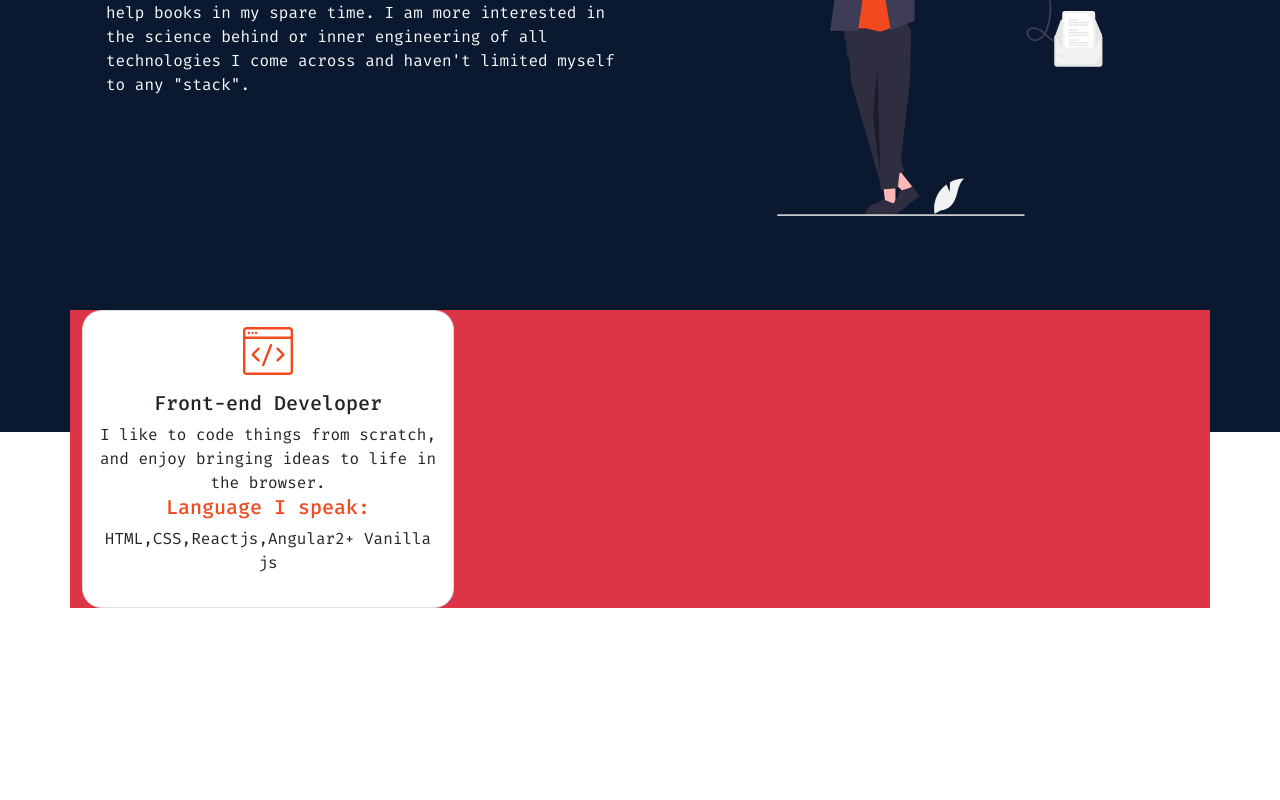
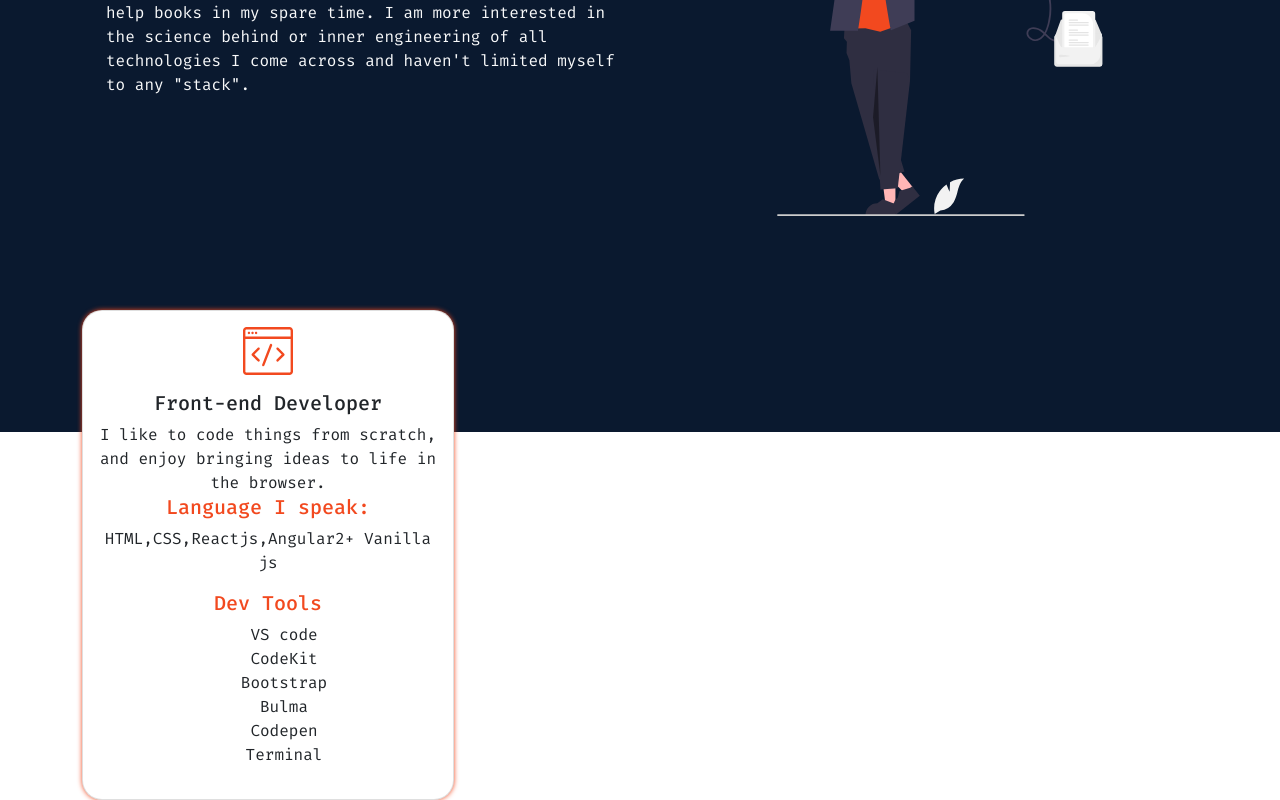
Before and after one commit to saretoduncan/improved_porfolio, a React (Create React App) app: page / in a window 1280 px wide. Shown: the part 1587-2387 px from the top of the page. Before the commit the page ends 2195 px from the top, so only its background shows below. Built offline with nearby package versions, Linux system fonts and the light colour scheme; a web font is replaced by a local one.

Commit message:
complete about section i.e frontend Dev tools

```diff
--- a/src/App.css
+++ b/src/App.css
@@ -17,8 +17,6 @@ a{
 .orange{
   color:#F2491F;
 }
-
-
 
 
 .section_title:after{
@@ -45,3 +43,7 @@ a{
 
 
 }
+.section_title3:before{
+  content:"";
+  padding-right: 20px;
+}
--- a/src/components/about_component/About.css
+++ b/src/components/about_component/About.css
@@ -1,3 +1,4 @@
+
 .about_section{
 
     background-color: #0A192F;
@@ -10,8 +11,6 @@
     background-color: #fff ;
 }
 .abs_section{
-
-
 top:83%;
 left:0;
 right:0;
@@ -19,4 +18,8 @@ right:0;
 }
 .card_stack{
     border-radius: 20px;
+    box-shadow: 0 0 5px #F2491F;
 }
+.devTools{
+    list-style: none;
+}
--- a/src/components/about_component/About.js
+++ b/src/components/about_component/About.js
@@ -4,6 +4,29 @@ import abtImg from "../images/nomad.svg";
 import frontEnd from "../images/frontend.svg";
 import "./About.css";
 
+const frontendTools = [
+  "VS code",
+  "CodeKit",
+  "Bootstrap",
+  "Bulma",
+  "Codepen",
+  "Terminal",
+];
+const androidDevTools = ["Android studio", "Junit", "Gradle", "Terminal"];
+const backendDevTools = [
+  "Spring Boot, Java-spark",
+  "Maven",
+  "Junit",
+  "Hibernet",
+  "Intellij idea",
+  "Docker",
+  "Terminal",
+];
+const devTools = (tools) => {
+  return tools.map((tols) => {
+    return <li>{ tols}</li>;
+  });
+};
 const About = () => {
   return (
     <div className=" bg-light mt-3 position-relative ">
@@ -26,7 +49,7 @@ const About = () => {
           </figure>
         </div>
       </div>
-      <div class="container position-absolute   bg-danger   abs_section">
+      <div class="container position-absolute     abs_section">
         <StackCard
           img={frontEnd}
           titl={"Front-end Developer"}
@@ -36,9 +59,9 @@ ideas to life in the browser.`}
           stackTitle={`Language I speak:`}
           stacks={`HTML,CSS,Reactjs,Angular2+
           Vanilla js`}
-          devTitle={`Dev Tools`}
+          devTitles={`Dev Tools`}
+          dev={devTools(frontendTools)}
         />
-
       </div>
     </div>
   );
--- a/src/components/about_component/Stack_card.js
+++ b/src/components/about_component/Stack_card.js
@@ -5,7 +5,7 @@ const StackCard = (props) => {
     <div class="col-12 col-sm-6 col-md-4 card card_stack ">
       <div class="card-body ">
         <figure className="d-flex justify-content-center">
-              <img src={props.img}/>
+          <img src={props.img} />
         </figure>
         <h5 class="card-title text-center ">{props.titl}</h5>
 
@@ -18,11 +18,9 @@ const StackCard = (props) => {
         </div>
         <h5 className="orange text-center">{props.devTitles}</h5>
         <div>
-             <p>{props.dev}</p>
+          <ul className="text-center devTools ">{props.dev}</ul>
         </div>
       </div>
-
-
     </div>
   );
 };
--- a/src/components/buttons_component/Button.css
+++ b/src/components/buttons_component/Button.css
@@ -7,10 +7,8 @@
     border-radius: 20px;
     font-weight: bold;
 
-
 }
 .button:hover{
     color: #F2491F;
     background-color:#fff;
-
 }
```
Also changed, not shown: src/components/images/WhatsApp Image 2021-12-29 at 10.25.25.jpeg (added), 1 other file (tests, documents, lock files or other folders). Lines whose indentation alone changed are shown as unchanged.
